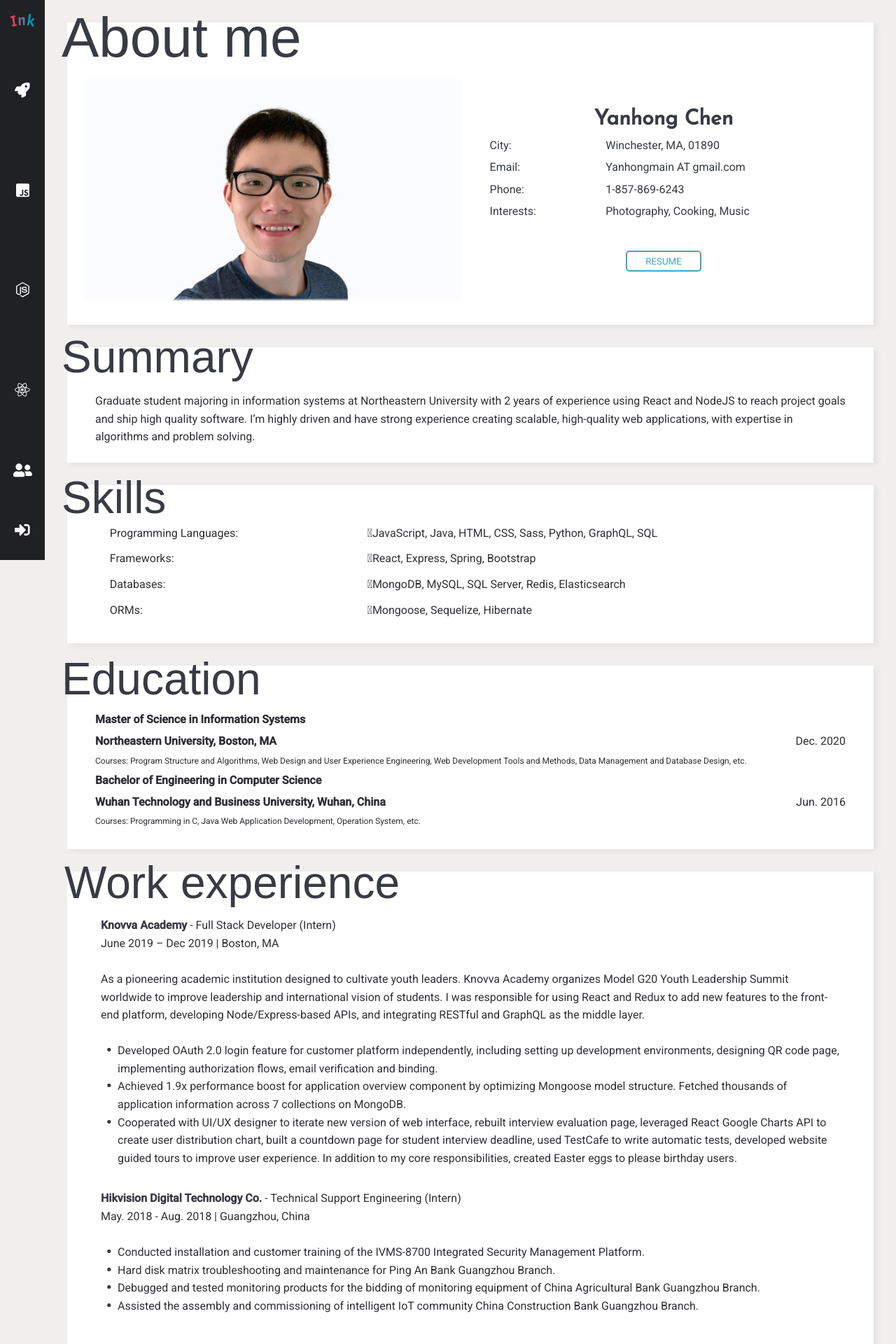
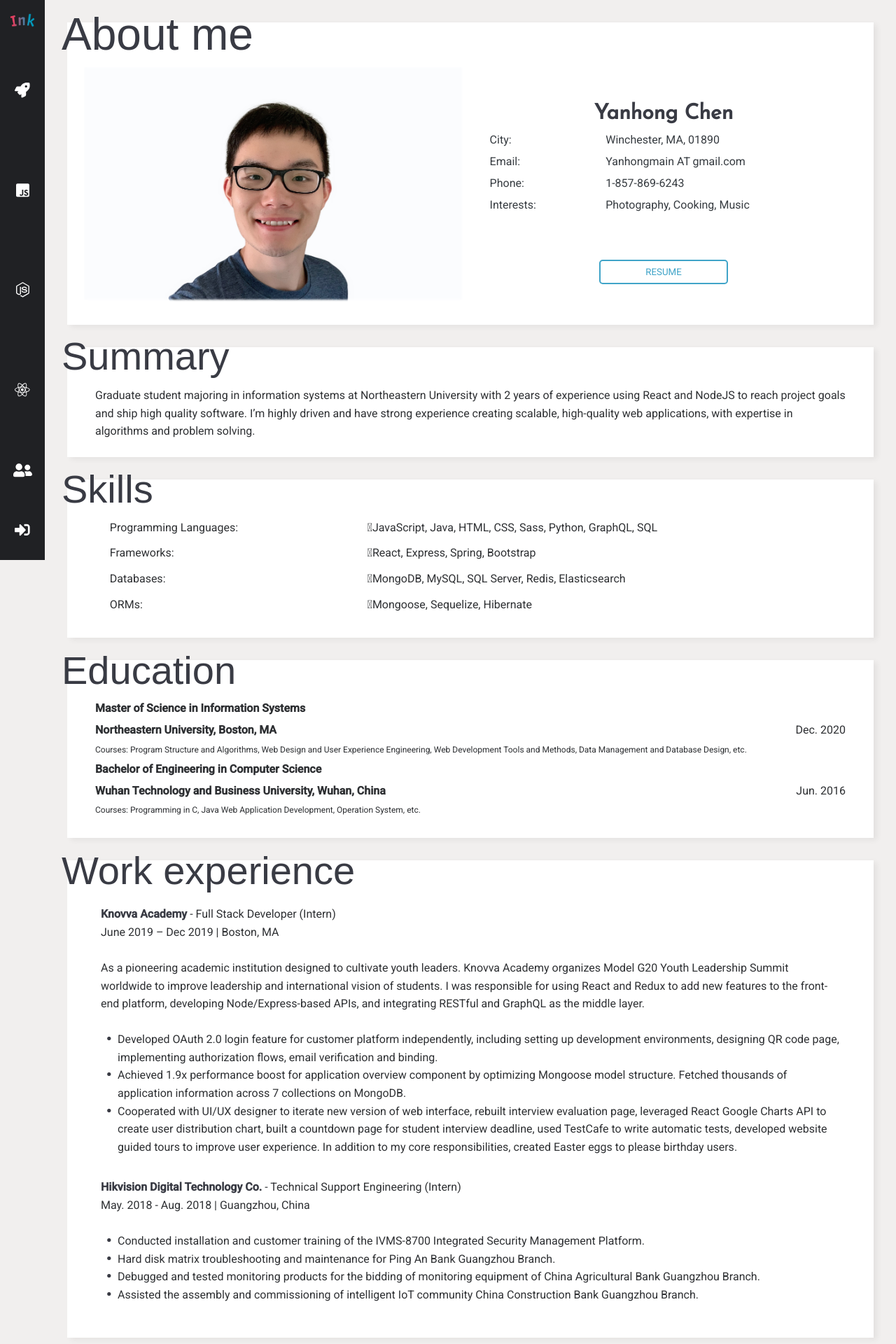
Before and after one commit to Yanhong95/Ink-client, a React (Create React App) app: page / in a window 1280 px wide. Shown: the top 1920 px of the page at 70% size. Built offline with nearby package versions, Linux system fonts and the light colour scheme; no server answers.

Commit message:
info page styling change

```diff
--- a/src/containers/PersonalInfo/PersonalInfo.js
+++ b/src/containers/PersonalInfo/PersonalInfo.js
@@ -3,7 +3,7 @@ import classes from './PersonalInfo.module.scss';
 import Aux from '../../higherOrderComponent/Aux/Aux';
 import portrait from '../../assets/images/portrait.png'
 import { FontAwesomeIcon } from '@fortawesome/react-fontawesome'
-import  { axiosInstance }  from '../../shared/utility'
+import { axiosInstance } from '../../shared/utility'
 import { faLinkedin, faGithub, faInstagram, faFacebookSquare } from '@fortawesome/free-brands-svg-icons'
 import { aboutMe, summary, skills, education, projectExperience, workExperience } from "../../assets/json/CYH_info.json";
 
@@ -26,7 +26,7 @@ const PersonalInfo = props => {
     setIsSending(true)
     // send the actual request
     try {
-      const response = await axiosInstance.get('/s3/getS3Resume',{"responseType": "blob" });
+      const response = await axiosInstance.get('/s3/getS3Resume', { "responseType": "blob" });
       // const url = window.URL.createObjectURL(new Blob([response.data]));
       // const link = document.createElement('a');
       // link.href = url;
@@ -116,11 +116,11 @@ const PersonalInfo = props => {
                 <div className={classes.info_aboutMe_figure_info_details_content}>{aboutMe.phone}</div>
                 <div className={classes.info_aboutMe_figure_info_details_title}>Interests:</div>
                 <div className={classes.info_aboutMe_figure_info_details_content}>{aboutMe.interests}</div>
-                <div className={classes.info_aboutMe_figure_info_details_resume}>
-                  <button className={classes.info_aboutMe_figure_info_details_resume_bouncy} onClick={loadResume} href="resumeDownload">Resume</button>
-                </div>
               </div>
             </div>
+            <div className={classes.info_aboutMe_figure_resume}>
+                <button className={classes.info_aboutMe_figure_resume_bouncy} onClick={loadResume} href="resumeDownload">Resume</button>
+              </div>
           </figure>
         </section>
         <section className={classes.info_followMe}>
@@ -134,7 +134,7 @@ const PersonalInfo = props => {
         </section>
         <section className={classes.info_copyright}>
           <figure className={classes.info_copyright_figure}>
-              <h5>© 2020 by Yanhong Chen. All rights reserved.</h5>
+            <h5>© 2020 by Yanhong Chen. All rights reserved.</h5>
           </figure>
         </section>
       </div>
--- a/src/containers/PersonalInfo/PersonalInfo.module.scss
+++ b/src/containers/PersonalInfo/PersonalInfo.module.scss
@@ -34,7 +34,7 @@
       background-color: #fff;
       @include lineShadow('else', $color-grey-light-2);
       height: 100%;
-      padding: 8vmin 3vmin 3vmin 3vmin;
+      padding: 7vmin 3vmin 3vmin 3vmin;
       position: relative;
       display: flex;
 
@@ -51,10 +51,10 @@
       &::before {
         content: "Summary";
         position: absolute;
-        top: -2.3rem;
+        top: -1.9rem;
         left: -1rem;
         line-height: 1;
-        font-size: 8vmin;
+        font-size: 7vmin;
         font-weight: 300;
         color: $color-grey-dark-2;
         font-family: sans-serif;
@@ -108,7 +108,7 @@
         top: -1.7rem;
         left: -1rem;
         line-height: 1;
-        font-size: 8vmin;
+        font-size: 7vmin;
         font-weight: 300;
         color: $color-grey-dark-2;
         font-family: sans-serif;
@@ -135,7 +135,7 @@
       background-color: #fff;
       @include lineShadow('else', $color-grey-light-2);
       height: 100%;
-      padding: 8vmin 3vmin 3vmin 3vmin;
+      padding: 7vmin 3vmin 3vmin 3vmin;
       position: relative;
       display: flex;
       flex-wrap: wrap;
@@ -180,7 +180,7 @@
         top: -1.7rem;
         left: -1rem;
         line-height: 1;
-        font-size: 8vmin;
+        font-size: 7vmin;
         font-weight: 300;
         color: $color-grey-dark-2;
         font-family: sans-serif;
@@ -206,18 +206,18 @@
       background-color: #fff;
       @include lineShadow('else', $color-grey-light-2);
       height: 100%;
-      padding: 10vmin 3vmin 3vmin 3vmin;
+      padding: 8vmin 3vmin 3vmin 3vmin;
       position: relative;
       display: grid;
       grid-template-columns: repeat(2, 1fr);
-      grid-template-rows: repeat(7, 1fr);
+      grid-template-rows: repeat(8, 1fr);
 
       @media only screen and (max-width: $bp-small) {
         padding: 6vmin 3vmin 3vmin 3vmin;
       }
 
       &_image {
-        grid-row: 1 / 4;
+        grid-row: 1 / 5;
         grid-column: 1 / -1;
         position: relative;
 
@@ -244,14 +244,14 @@
       }
 
       &_info {
-        grid-row: 4 / -1;
+        grid-row: 5 / 8;
         grid-column: 1 / -1;
         display: flex;
         flex-direction: column;
         justify-content: center;
 
         @media only screen and (max-width: $bp-large) {
-          grid-row: 1 / -1;
+          grid-row: 1 / 7;
           grid-column: 2 / -1;
         }
 
@@ -293,11 +293,20 @@
               }
             }
           }
+        }
+      }
 
-          &_resume {
+      &_resume{
+        grid-row: 8 / -1;
+        grid-column: 1 / -1;
         flex: 0 100%;
-            margin: 7% 3% 3% 3%;
+        margin: 3% 3% 3% 3%;
         text-align: center;
+
+        @media only screen and (max-width: $bp-large) {
+          grid-row: 7 / -1;
+          grid-column: 2 / -1;
+        }
 
         &_bouncy {
           animation: bouncy 4s infinite linear;
@@ -305,19 +314,19 @@
         }
 
         button {
+          padding:1vmin 8vmin !important;
           @include btn;
-            }
-          }
+
         }
       }
 
       &::before {
         content: "About me";
         position: absolute;
-        top: -2.3rem;
+        top: -1.9rem;
         left: -1rem;
         line-height: 1;
-        font-size: 10vmin;
+        font-size: 8vmin;
         font-weight: 300;
         color: $color-grey-dark-2;
         font-family: sans-serif;
@@ -380,10 +389,10 @@
       &::before {
         content: "Follow me";
         position: absolute;
-        top: -2rem;
-        left: -0.5rem;
+        top: -1.7rem;
+        left: -1rem;
         line-height: 1;
-        font-size: 6vmin;
+        font-size: 5vmin;
         font-weight: 300;
         color: $color-grey-dark-2;
         font-family: sans-serif;
@@ -475,10 +484,10 @@
       &::before {
         content: "Work experience";
         position: absolute;
-        top: -2rem;
-        left: -0.5rem;
+        top: -1.7rem;
+        left: -1rem;
         line-height: 1;
-        font-size: 8vmin;
+        font-size: 7vmin;
         font-weight: 300;
         color: $color-grey-dark-2;
         font-family: sans-serif;
@@ -544,10 +553,10 @@
       &::before {
         content: "Project experience";
         position: absolute;
-        top: -2rem;
-        left: -0.5rem;
+        top: -1.7rem;
+        left: -1rem;
         line-height: 1;
-        font-size: 8vmin;
+        font-size: 7vmin;
         font-weight: 300;
         color: $color-grey-dark-2;
         font-family: sans-serif;
```
Lines whose indentation alone changed are shown as unchanged.
